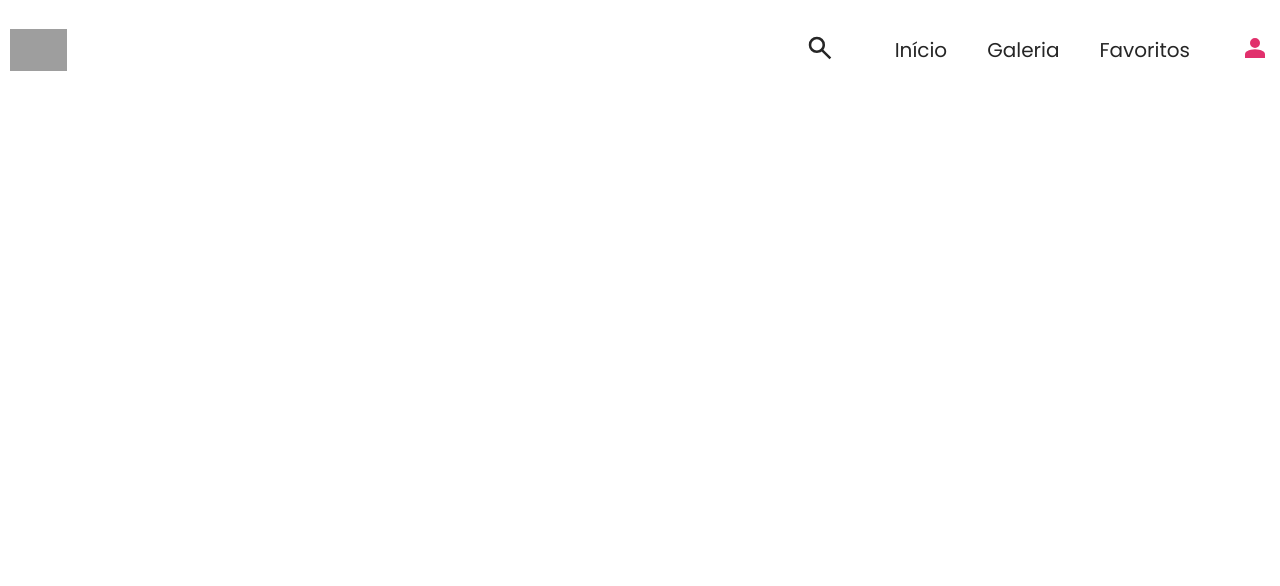
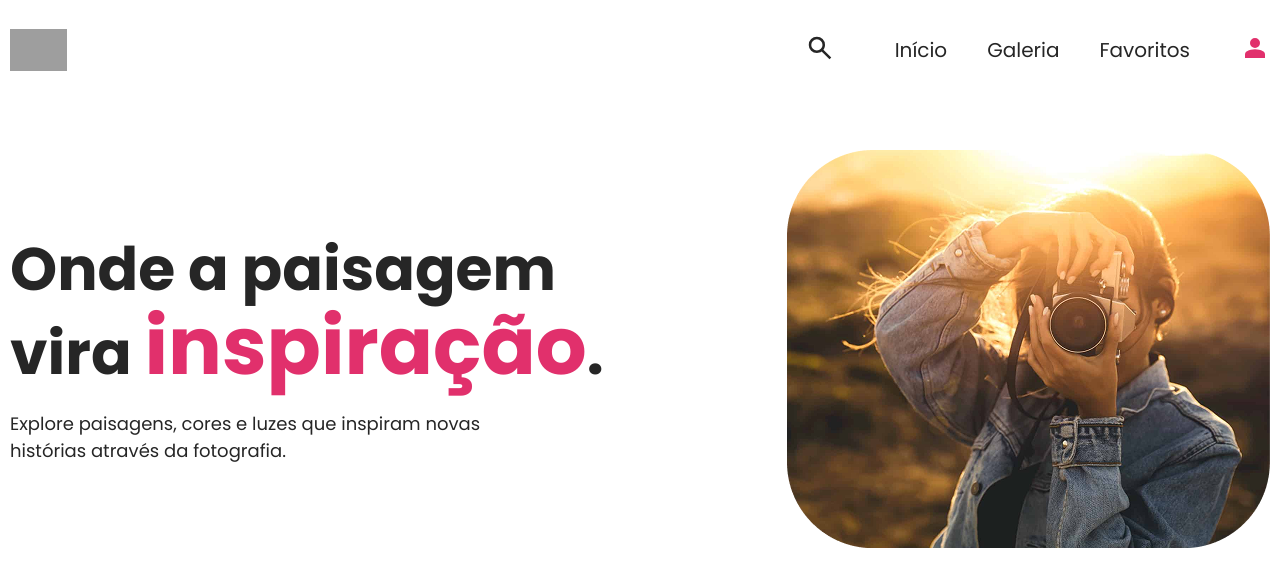
Before and after one commit to Leonel-p-a/inspire-pixel, a Vue app: page / in a window 1280 px wide. Shown: the top 586 px of the page. Built offline with nearby package versions, Linux system fonts and the light colour scheme; grey boxes are pictures that could not be loaded.

Commit message:
feat: Hero section done

```diff
--- a/src/App.vue
+++ b/src/App.vue
@@ -1,9 +1,11 @@
 <script setup>
 import Header from './components/Header.vue';
+import Hero from './components/Hero.vue';
 </script>
 
 <template>
   <Header class="container"></Header>
+  <Hero class="container pt-10"></Hero>
 </template>
 
 <style scoped>
--- /dev/null
+++ b/src/components/Hero.vue
@@ -0,0 +1,176 @@
+<script setup>
+import Photographer from '../assets/photographer.png'
+</script>
+
+<template>
+    <section class="hero-container">
+        <div class="hero-image">
+            <img :src="Photographer" alt="">
+        </div>
+
+        <div class="hero-content">
+            <h1>
+                Onde a paisagem vira <span>inspiração</span>.
+            </h1>
+            <p>
+                Explore paisagens, cores e luzes que inspiram novas histórias através da fotografia.
+            </p>
+        </div>
+    </section>
+</template>
+
+<style scoped lang="scss">
+@use "@/styles/_variables.scss" as vars;
+
+.hero-container {
+    display: flex;
+    flex-direction: column;
+    align-items: center;
+    gap: 2.5rem;
+
+    width: 100%;
+
+    text-align: center;
+
+    font-family: vars.$primary-font;
+    color: vars.$tertiary-color;
+
+    .hero-image {
+        img {
+            padding: 2rem;
+            max-width: 100%;
+            height: auto;
+        }
+    }
+
+    .hero-content {
+        max-width: 100%;
+
+        h1 {
+            font-size: clamp(3rem, 10vw, 3.5rem);
+            line-height: 1.2;
+            margin-bottom: 0.5rem;
+
+            @media (min-width: 480px) {
+                font-size: clamp(1.8rem, 8vw, 3rem);
+            }
+
+            span {
+                color: vars.$secondary-color;
+                font-size: clamp(3.5rem, 12vw, 4.5rem);
+                font-weight: bold;
+            }
+        }
+
+        p {
+            font-size: clamp(0.9rem, 4vw, 1.1rem);
+            margin-top: 1rem;
+            margin-left: auto;
+            margin-right: auto;
+        }
+    }
+}
+
+@media (min-width: 768px) {
+    .hero-container {
+        flex-direction: row-reverse;
+        justify-content: space-between;
+        align-items: center;
+        gap: 3rem;
+        text-align: left;
+
+        .hero-image {
+            flex: 0 0 auto;
+            width: 40%;
+
+            img {
+                padding: 0;
+                justify-self: end;
+            }
+        }
+
+        .hero-content {
+            flex: 1;
+            width: 60%;
+            max-width: 600px;
+
+            h1 {
+                font-size: clamp(2.5rem, 5vw, 4rem);
+                line-height: 1.1;
+
+                span {
+                    font-size: 1.5em;
+                }
+            }
+
+            p {
+                font-size: clamp(1.2rem, 2vw, 1.6rem);
+                line-height: 1.5;
+                max-width: 100%;
+                margin-top: 1.5rem;
+                margin-left: 0;
+                margin-right: 0;
+            }
+        }
+    }
+}
+
+@media (min-width: 1024px) {
+    .hero-container {
+        gap: 4rem;
+
+        .hero-content {
+            h1 {
+                font-size: clamp(3rem, 4vw, 5rem);
+
+                span {
+                    font-size: 1.5em;
+                }
+            }
+
+            p {
+                font-size: clamp(1.4rem, 1.8vw, 1.8rem);
+                margin-top: 2rem;
+                max-width: 90%;
+            }
+        }
+    }
+}
+
+@media (min-width: 1280px) {
+    .hero-container {
+        .hero-content {
+            h1 {
+                font-size: 6rem;
+
+                span {
+                    font-size: 8rem;
+                }
+            }
+
+            p {
+                font-size: 1.8rem;
+                max-width: 85%;
+            }
+        }
+    }
+}
+
+@media (min-width: 1536px) {
+    .hero-container {
+        .hero-content {
+            h1 {
+                font-size: 6rem;
+
+                span {
+                    font-size: 8rem;
+                }
+            }
+
+            p {
+                font-size: 2rem;
+            }
+        }
+    }
+}
+</style>
--- a/src/styles/_main.scss
+++ b/src/styles/_main.scss
@@ -19,6 +19,10 @@
 .pt-4 { padding-top: 2rem; }
 .pt-5 { padding-top: 2.5rem; }
 .pt-6 { padding-top: 3rem; }
+.pt-7 { padding-top: 3.5rem; }
+.pt-7 { padding-top: 4rem; }
+.pt-9 { padding-top: 4.5rem; }
+.pt-10 { padding-top: 5rem; }
 .pb-1 { padding-bottom: 0.5rem; }
 .pb-2 { padding-bottom: 1rem; }
 .pb-3 { padding-bottom: 1.5rem; }
```
Also changed, not shown: src/assets/photographer.png (added).
